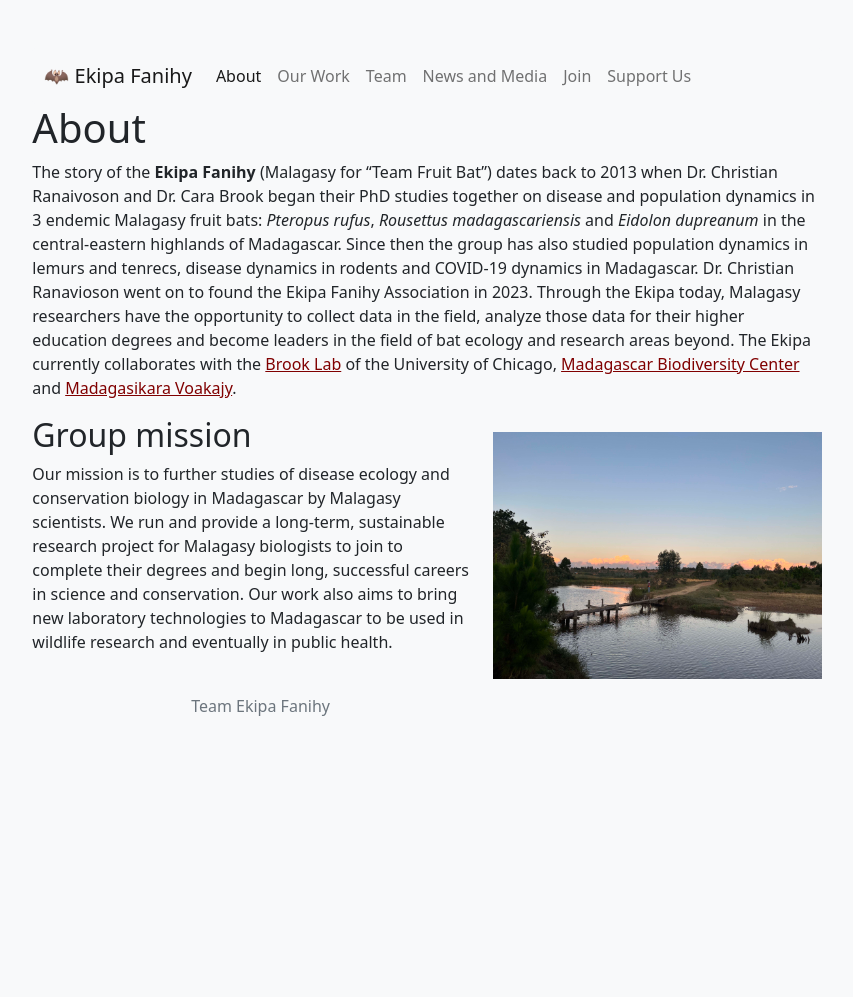
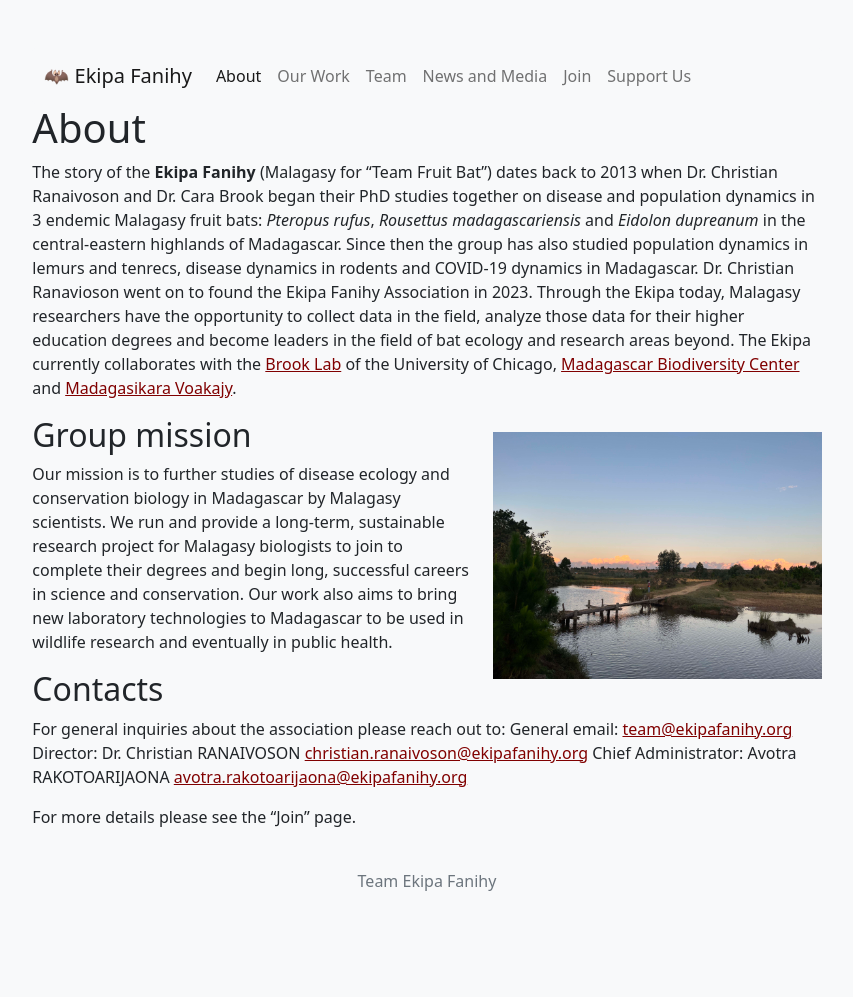
Before and after one commit to brooklabteam/www-ekipafanihy, a Jekyll site: the page built from about.md, in a window 1280 px wide. Shown: the whole page, without its empty margins (213-1066 px from the left). Built offline with Jekyll 4.4.1, drawn with Linux system fonts in a browser that asks for light colours; before the commit the page ends 900 px from its top, so only the background shows below that.

Commit message:
added quick contact section to about page

```diff
--- a/about.md
+++ b/about.md
@@ -12,3 +12,12 @@ The story of the **Ekipa Fanihy** (Malagasy for "Team Fruit Bat") dates back  to
 <h2>Group mission</h2>
 
 Our mission is to further studies of disease ecology and conservation biology in Madagascar by Malagasy scientists. We run and provide a long-term, sustainable research project for Malagasy biologists to join to complete their degrees and begin long, successful careers in science and conservation. Our work also aims to bring new laboratory technologies to Madagascar to be used in wildlife research and eventually in public health.
+
+<h2>Contacts</h2>
+
+For general inquiries about the association please reach out to:
+General email: <team@ekipafanihy.org>
+Director: Dr. Christian RANAIVOSON <christian.ranaivoson@ekipafanihy.org>
+Chief Administrator: Avotra RAKOTOARIJAONA <avotra.rakotoarijaona@ekipafanihy.org>
+
+For more details please see the "Join" page.
```
